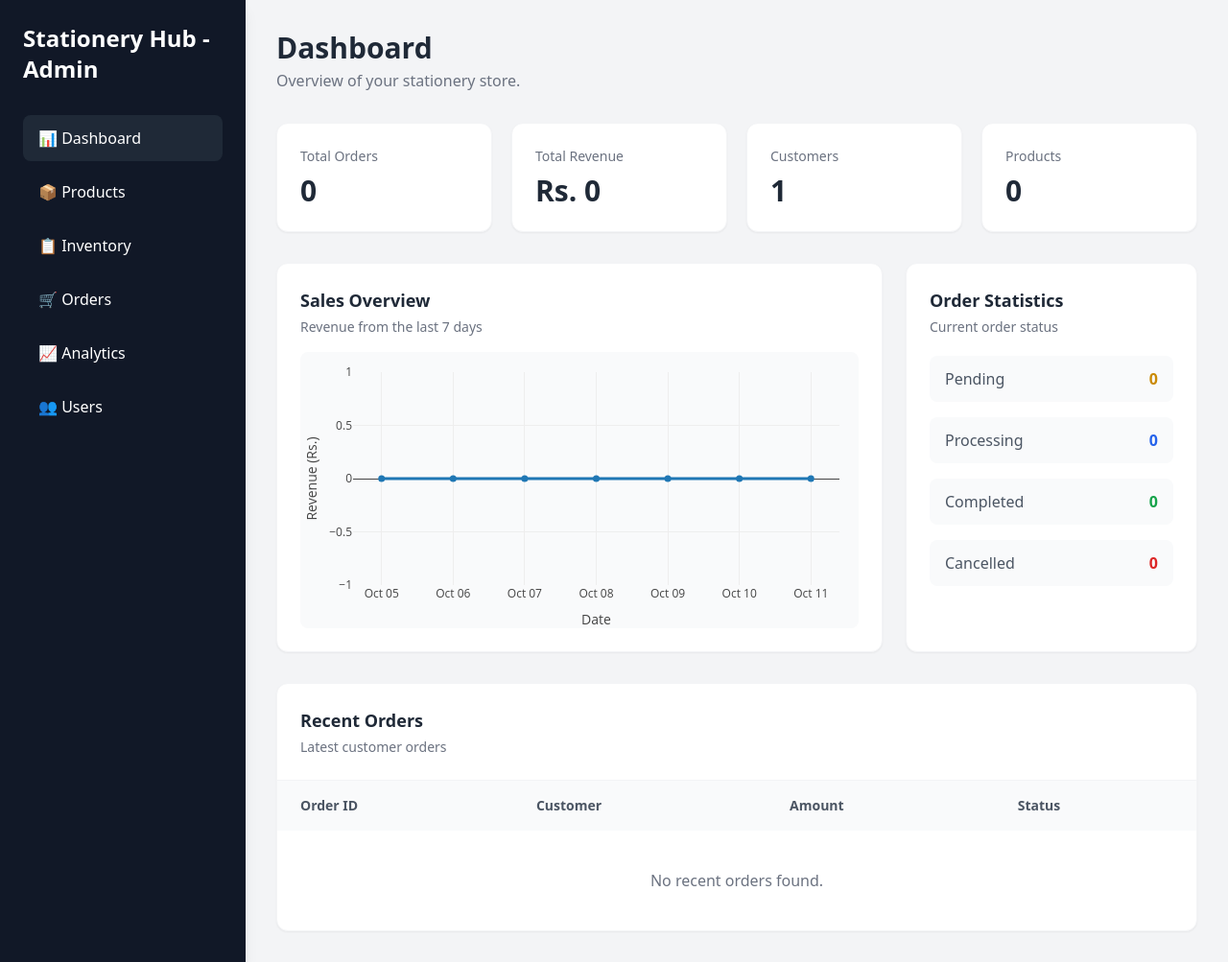
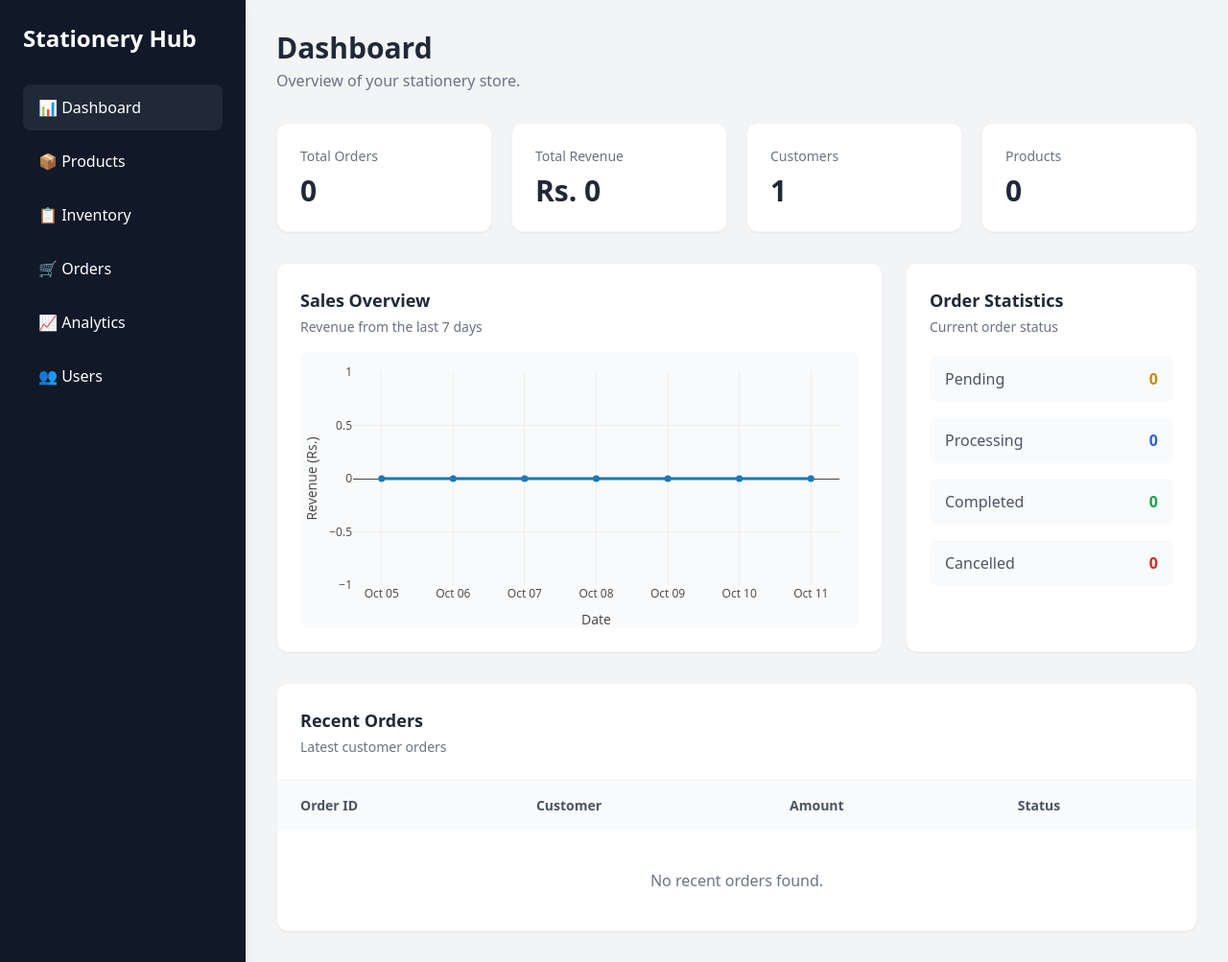
Before and after one commit to blax99/Stationery-Hub, a Django app: page /dashboard/ in a window 1280 px wide. Shown: the whole page at 96% size. Run offline with Django 5.2, Linux system fonts and the light colour scheme; the visitor is signed in with stand-in values (Sample User, id 1); data comes from the database, SQL or seed files in the repository; data that the repository does not hold is empty; some libraries are stand-ins or nearby versions.

Commit message:
style: simplify sidebar title

```diff
--- a/admin_dashboard/templates/admin_dashboard/_sidebar.html
+++ b/admin_dashboard/templates/admin_dashboard/_sidebar.html
@@ -1,5 +1,5 @@
 <aside class="w-64 shrink-0 bg-gray-900 p-6 text-white shadow-lg">
-  <h1 class="mb-8 text-2xl font-bold">Stationery Hub - Admin</h1>
+  <h1 class="mb-8 text-2xl font-bold">Stationery Hub</h1>
 
   <nav class="space-y-2" aria-label="Admin dashboard">
     <a
```
